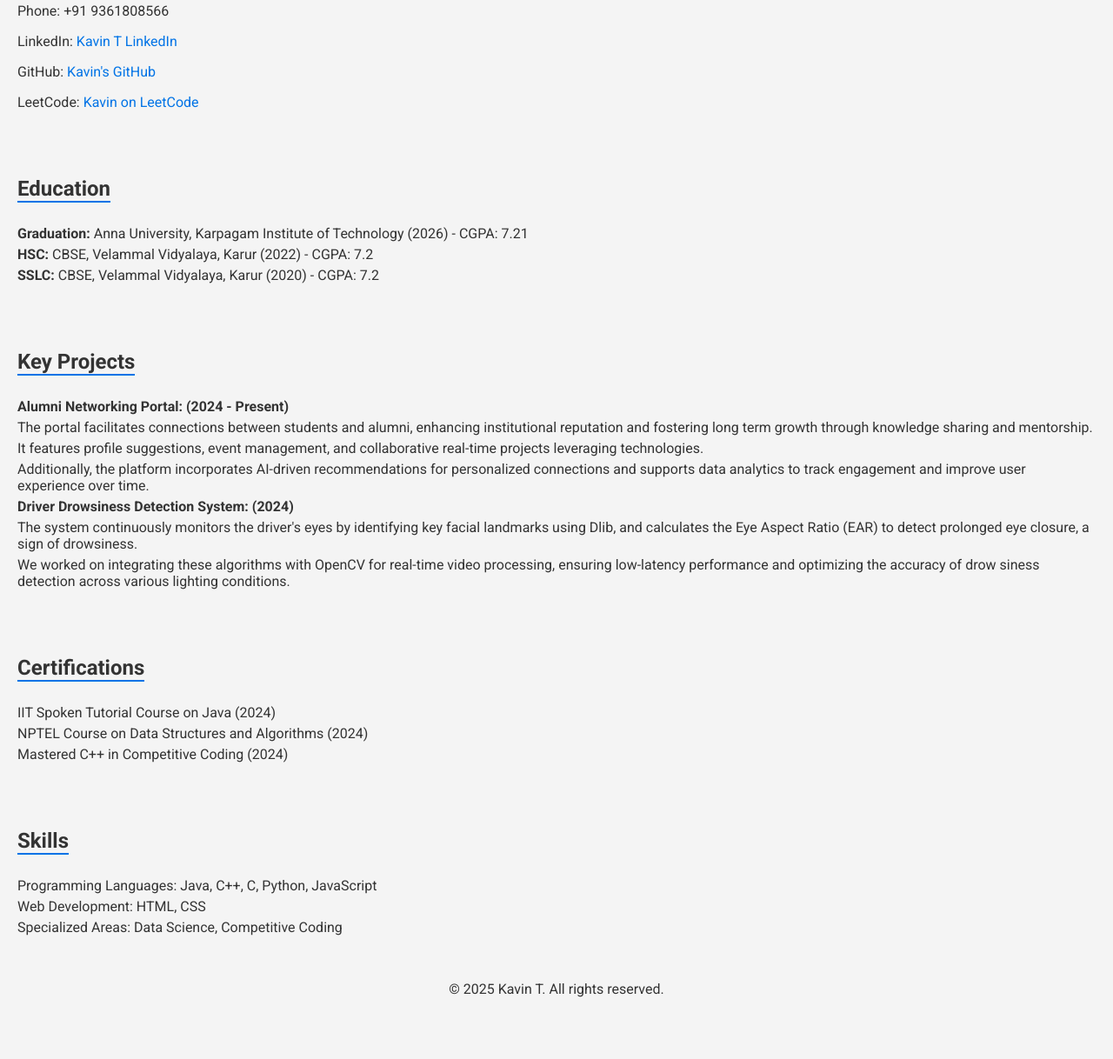
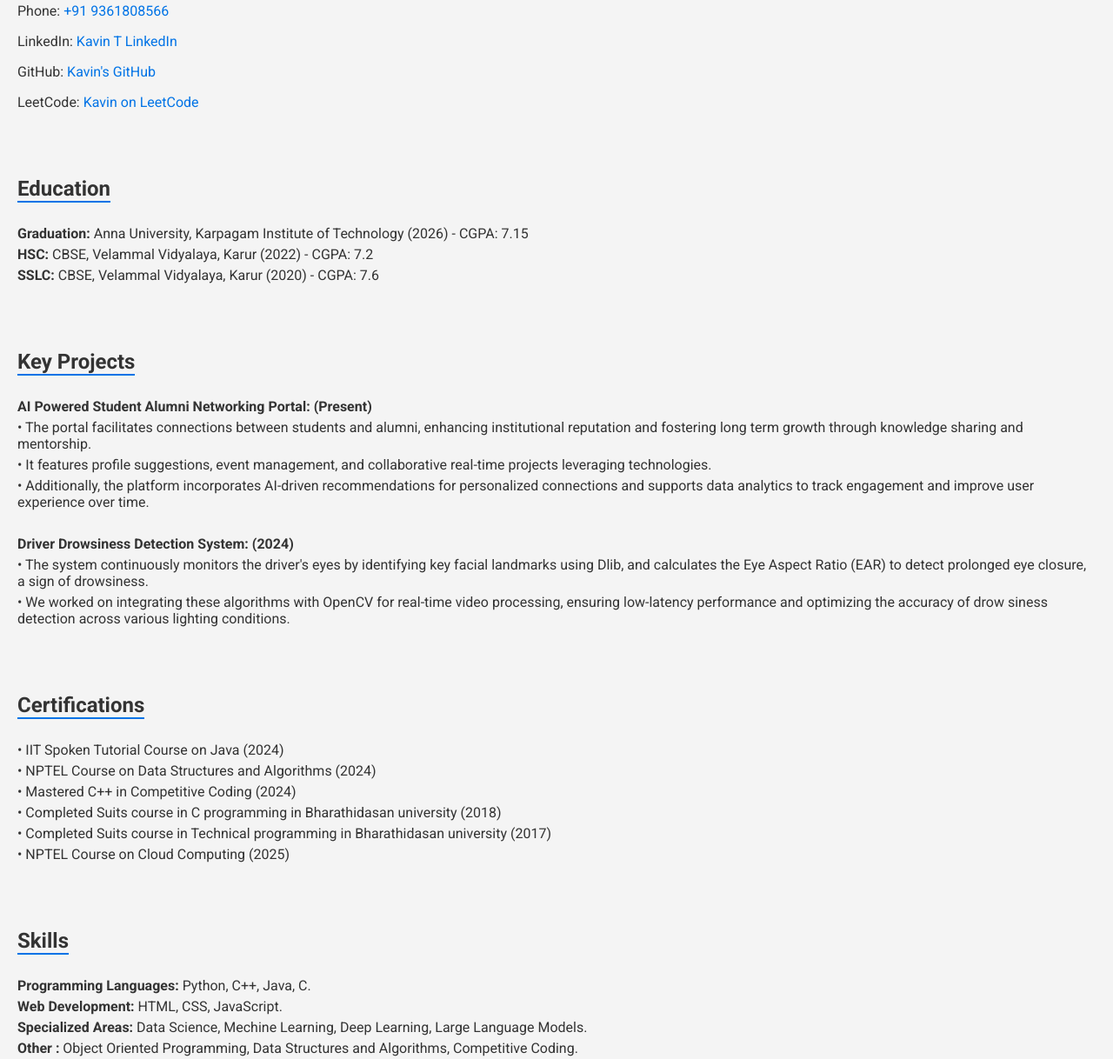
Before and after one commit to 22ita23/portfolio, a plain HTML site: page index.html in a window 1280 px wide. Shown: the part 257-1475 px from the top of the page at 87% size. Before the commit the page ends 1420 px from the top, so only its background shows below. Drawn offline with Linux system fonts and the light colour scheme.

Commit message:
index.html

```diff
--- a/index.html
+++ b/index.html
@@ -56,7 +56,7 @@
     <section>
         <h2 class="section-title">Contact Information</h2>
         <p>Email: <a href="mailto:kavin4204@gmail.com">kavin4204@gmail.com</a></p>
-        <p>Phone: +91 9361808566</p>
+        <p>Phone: <a>+91 9361808566</a></p>
         <p>LinkedIn: <a href="https://www.linkedin.com/in/kavin-t-b12633269/" target="_blank">Kavin T LinkedIn</a></p>
         <p>GitHub: <a href="https://github.com/22ita23" target="_blank">Kavin's GitHub</a></p>
         <p>LeetCode: <a href="https://leetcode.com/u/kavin_thangavel/" target="_blank">Kavin on LeetCode</a></p>
@@ -65,40 +65,45 @@
     <section>
         <h2 class="section-title">Education</h2>
         <ul>
-            <li><strong>Graduation:</strong> Anna University, Karpagam Institute of Technology (2026) - CGPA: 7.21</li>
+            <li><strong>Graduation:</strong> Anna University, Karpagam Institute of Technology (2026) - CGPA: 7.15</li>
             <li><strong>HSC:</strong> CBSE, Velammal Vidyalaya, Karur (2022) - CGPA: 7.2</li>
-            <li><strong>SSLC:</strong> CBSE, Velammal Vidyalaya, Karur (2020) - CGPA: 7.2</li>
+            <li><strong>SSLC:</strong> CBSE, Velammal Vidyalaya, Karur (2020) - CGPA: 7.6</li>
         </ul>
     </section>
 
     <section>
         <h2 class="section-title">Key Projects</h2>
         <ul>
-            <li><strong>Alumni Networking Portal:   (2024 - Present)</strong></li>
-            <li>The portal facilitates connections between students and alumni, enhancing institutional reputation and fostering long term growth through knowledge sharing and mentorship.</li>
-            <li>It features profile suggestions, event management, and collaborative real-time projects leveraging technologies.</li>
-            <li>Additionally, the platform incorporates AI-driven recommendations for personalized connections and supports data analytics to track engagement and improve user experience over time.</li>
+            <li><strong>AI Powered Student Alumni Networking Portal:   (Present)</strong></li>
+            <li>•  The portal facilitates connections between students and alumni, enhancing institutional reputation and fostering long term growth through knowledge sharing and mentorship.</li>
+            <li>•  It features profile suggestions, event management, and collaborative real-time projects leveraging technologies.</li>
+            <li>• Additionally, the platform incorporates AI-driven recommendations for personalized connections and supports data analytics to track engagement and improve user experience over time.</li>
+            <br>
             <li><strong>Driver Drowsiness Detection System:    (2024)</strong></li>
-            <li>The system continuously monitors the driver's eyes by identifying key facial landmarks using Dlib, and calculates the Eye Aspect Ratio (EAR) to detect prolonged eye closure, a sign of drowsiness. </li>
-            <li>We worked on integrating these algorithms with OpenCV for real-time video processing, ensuring low-latency performance and optimizing the accuracy of drow siness detection across various lighting conditions. </li>
+            <li>•  The system continuously monitors the driver's eyes by identifying key facial landmarks using Dlib, and calculates the Eye Aspect Ratio (EAR) to detect prolonged eye closure, a sign of drowsiness. </li>
+            <li>•  We worked on integrating these algorithms with OpenCV for real-time video processing, ensuring low-latency performance and optimizing the accuracy of drow siness detection across various lighting conditions. </li>
         </ul>
     </section>
 
     <section>
         <h2 class="section-title">Certifications</h2>
         <ul>
-            <li>IIT Spoken Tutorial Course on Java (2024)</li>
-            <li>NPTEL Course on Data Structures and Algorithms (2024)</li>
-            <li>Mastered C++ in Competitive Coding (2024)</li>
+            <li>• IIT Spoken Tutorial Course on Java (2024)</li>
+            <li>• NPTEL Course on Data Structures and Algorithms (2024)</li>
+            <li>• Mastered C++ in Competitive Coding (2024)</li>
+            <li>• Completed Suits course in C programming in Bharathidasan university (2018)</li>
+            <li>• Completed Suits course in Technical programming in Bharathidasan university (2017)</li>
+            <li>• NPTEL Course on Cloud Computing (2025)</li>
         </ul>
     </section>
 
     <section>
         <h2 class="section-title">Skills</h2>
         <ul>
-            <li>Programming Languages: Java, C++, C, Python, JavaScript</li>
-            <li>Web Development: HTML, CSS</li>
-            <li>Specialized Areas: Data Science, Competitive Coding</li>
+            <li><b>Programming Languages:</b> Python, C++, Java, C.</li>
+            <li><b>Web Development:</b> HTML, CSS, JavaScript.</li>
+            <li><b>Specialized Areas:</b> Data Science, Mechine Learning, Deep Learning, Large Language Models.</li>
+            <li><b>Other :</b> Object Oriented Programming, Data Structures and Algorithms, Competitive Coding.</li>
         </ul>
     </section>
 
```
